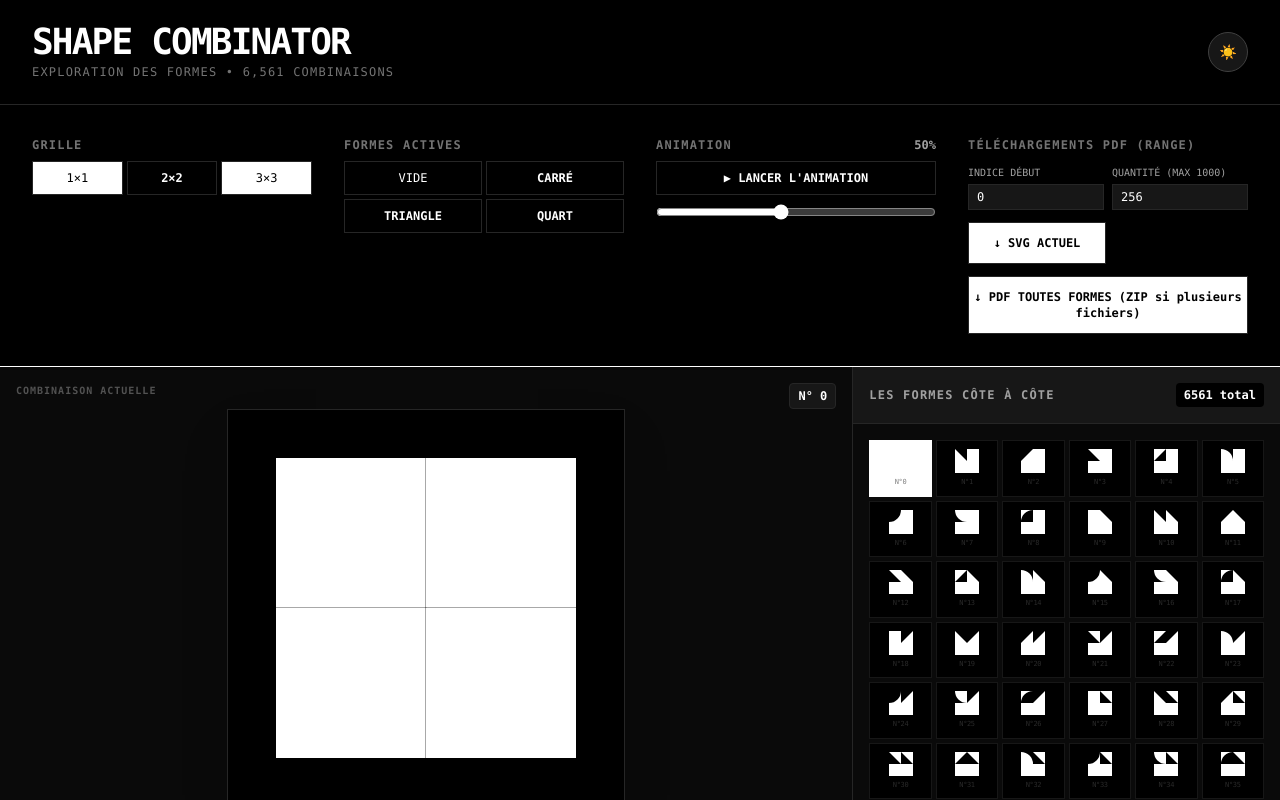
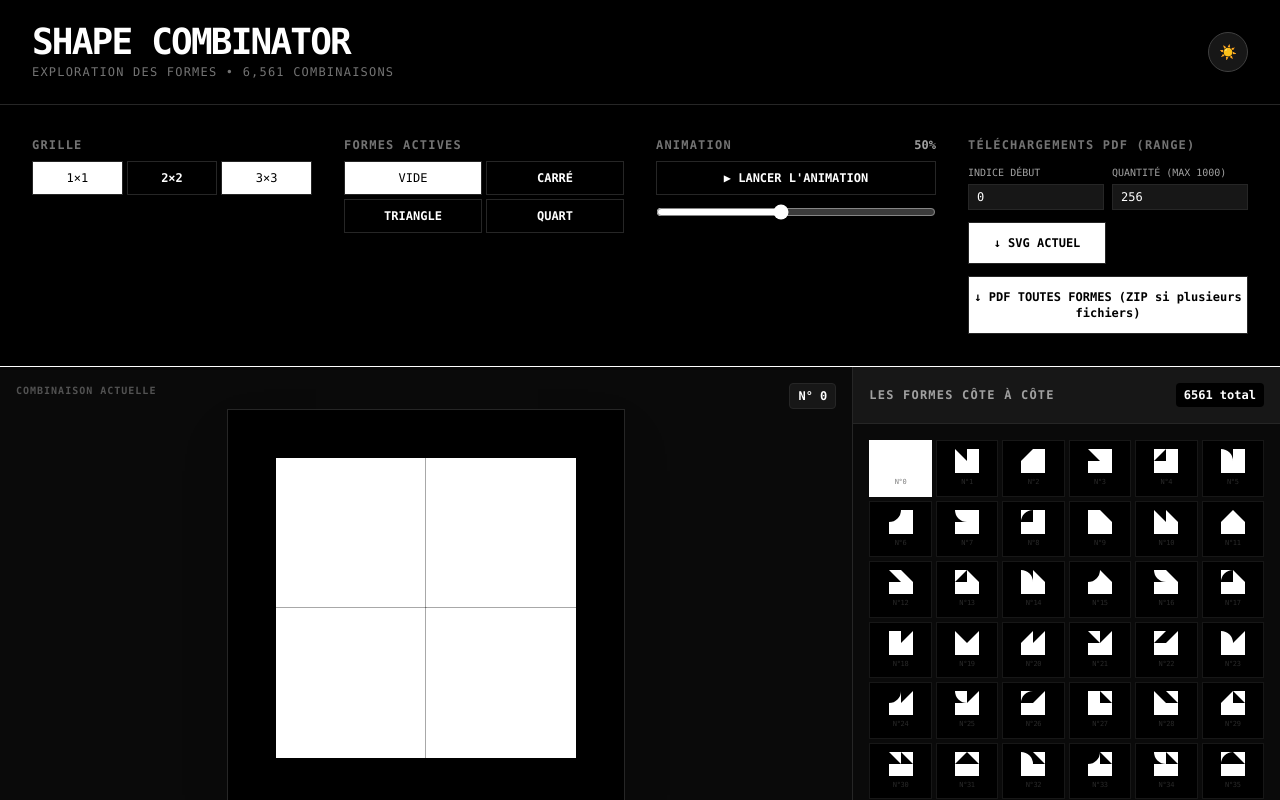
Before and after one commit to lucietabur/shapecombin, a React (Vite) app: page / in a window 1280 px wide. Shown: the top 800 px of the page. Built offline with nearby package versions, Linux system fonts and the light colour scheme.

Commit message:
Redo shape button hover to match grid buttons: white inactive, gray hover

```diff
--- a/src/App.tsx
+++ b/src/App.tsx
@@ -360,7 +360,7 @@ const App = () => {
                 className={`py-2 text-xs border border-neutral-800 transition-all uppercase ${
                   toggles[key]
                     ? 'bg-black text-white font-black'
-                    : 'bg-black text-white hover:bg-gray-200 hover:text-black'
+                    : 'bg-white text-black hover:bg-gray-200'
                 }`}
               >
                 {key === 'empty' ? 'Vide' : key === 'square' ? 'Carré' : key === 'triangle' ? 'Triangle' : 'Quart'}
```
